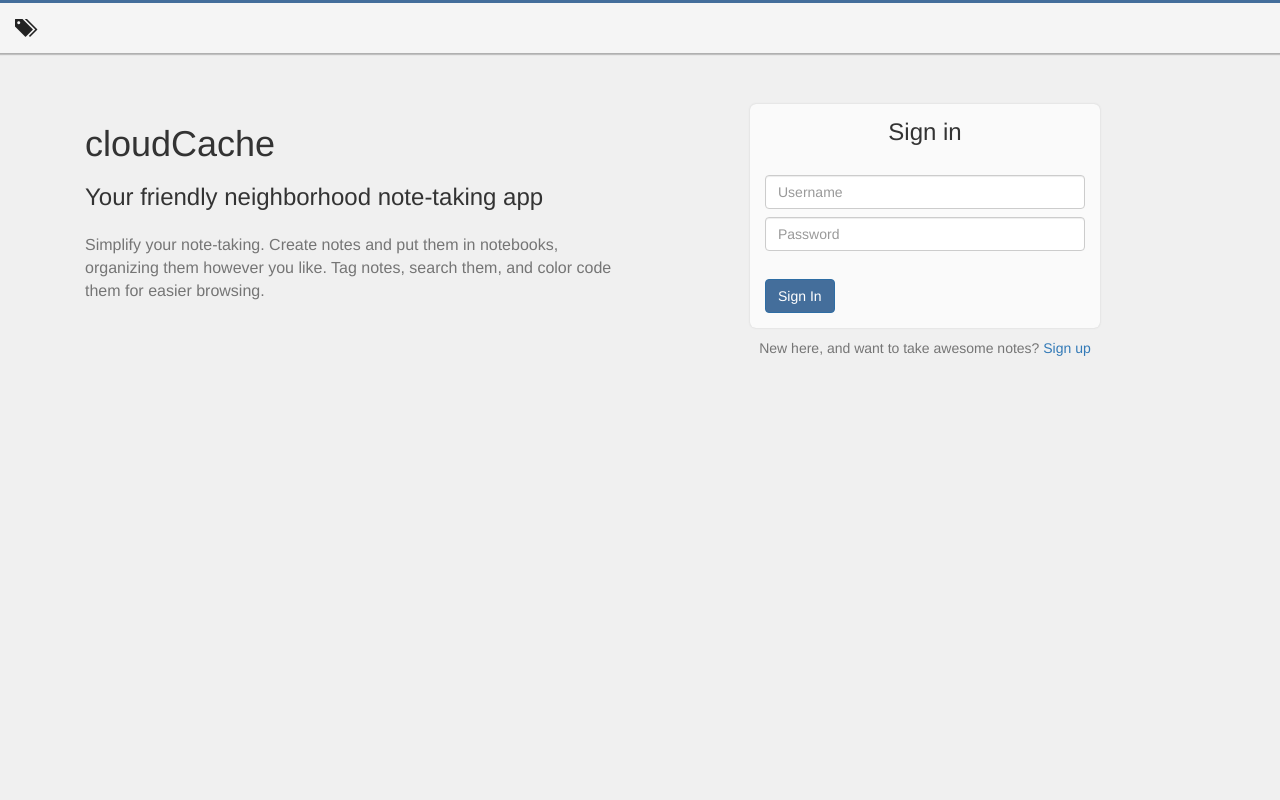
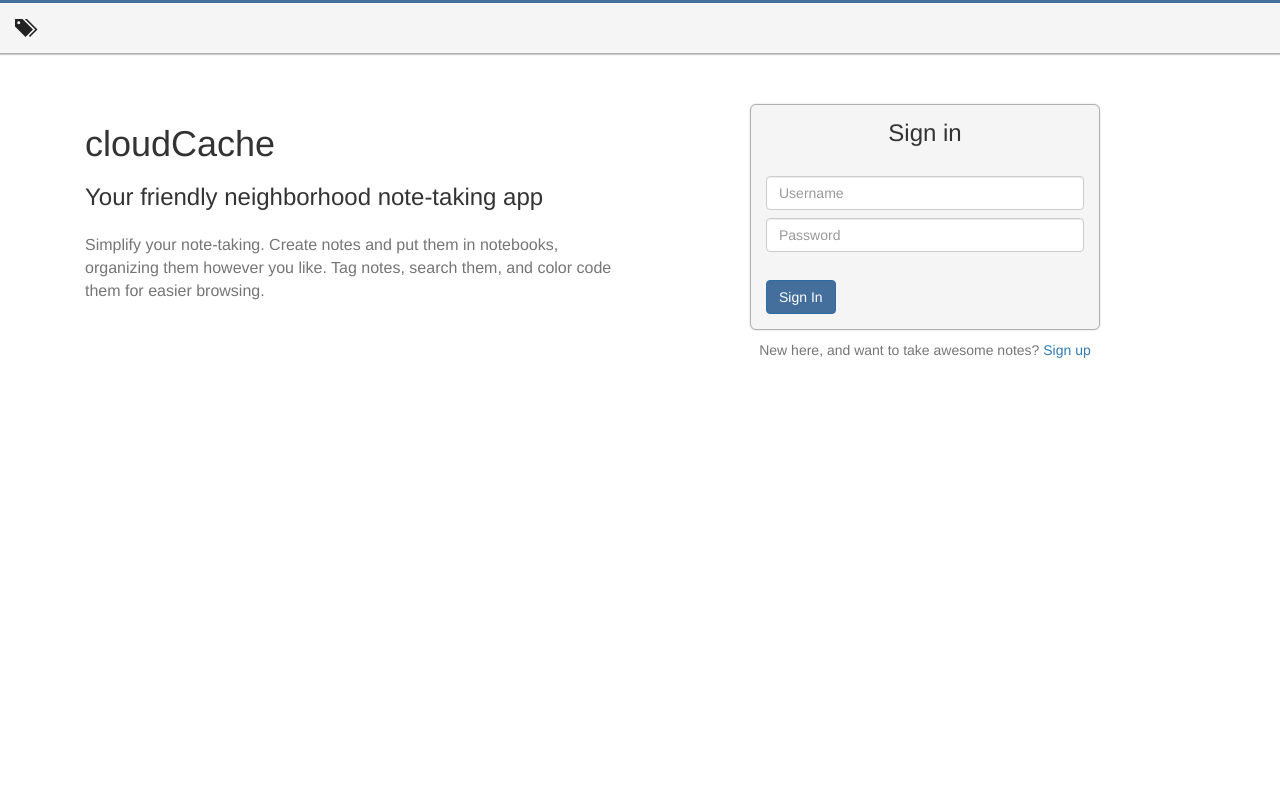
Before and after one commit to euphwes/cloudcache, a Django app: page /cloudcache/login/ in a window 1280 px wide. Run offline with Django 3.2, Linux system fonts and the light colour scheme; some libraries are stand-ins or nearby versions.

Commit message:
Tweaked colors a bit in navbar, login box, and body background.

```diff
--- a/web/cloudcache/static/cloudcache/css/core.css
+++ b/web/cloudcache/static/cloudcache/css/core.css
@@ -1,5 +1,5 @@
 body {
-    background-color: #f0f0f0;
+    background-color: #ffffff;
 }
 .login-container {
     margin-top: 50px;
@@ -25,9 +25,10 @@ body {
     -webkit-box-shadow: 0 0px 2px #cccccc;
     -moz-box-shadow:    0 0px 2px #cccccc;
     box-shadow:         0 0px 2px #cccccc;
-    background-color: #fafafa;
+    background-color: #f5f5f5;
     padding: 15px;
     border-radius: 6px;
+    border: 1px solid #b0b0b0;
 }
 .login-body > form {
     margin-bottom: 0px;
--- a/web/cloudcache/templates/cloudcache/core/navbar.html
+++ b/web/cloudcache/templates/cloudcache/core/navbar.html
@@ -1,4 +1,4 @@
-<nav class="navbar navbar-static-top navbar-custom">
+<header class="navbar navbar-static-top navbar-custom">
     <div class="container-fluid">
         <div class="navbar-header">
             <a class="navbar-brand" href="#">
@@ -28,4 +28,4 @@
             </ul>
         </div>
     </div>
-</nav>
+</header>
```
